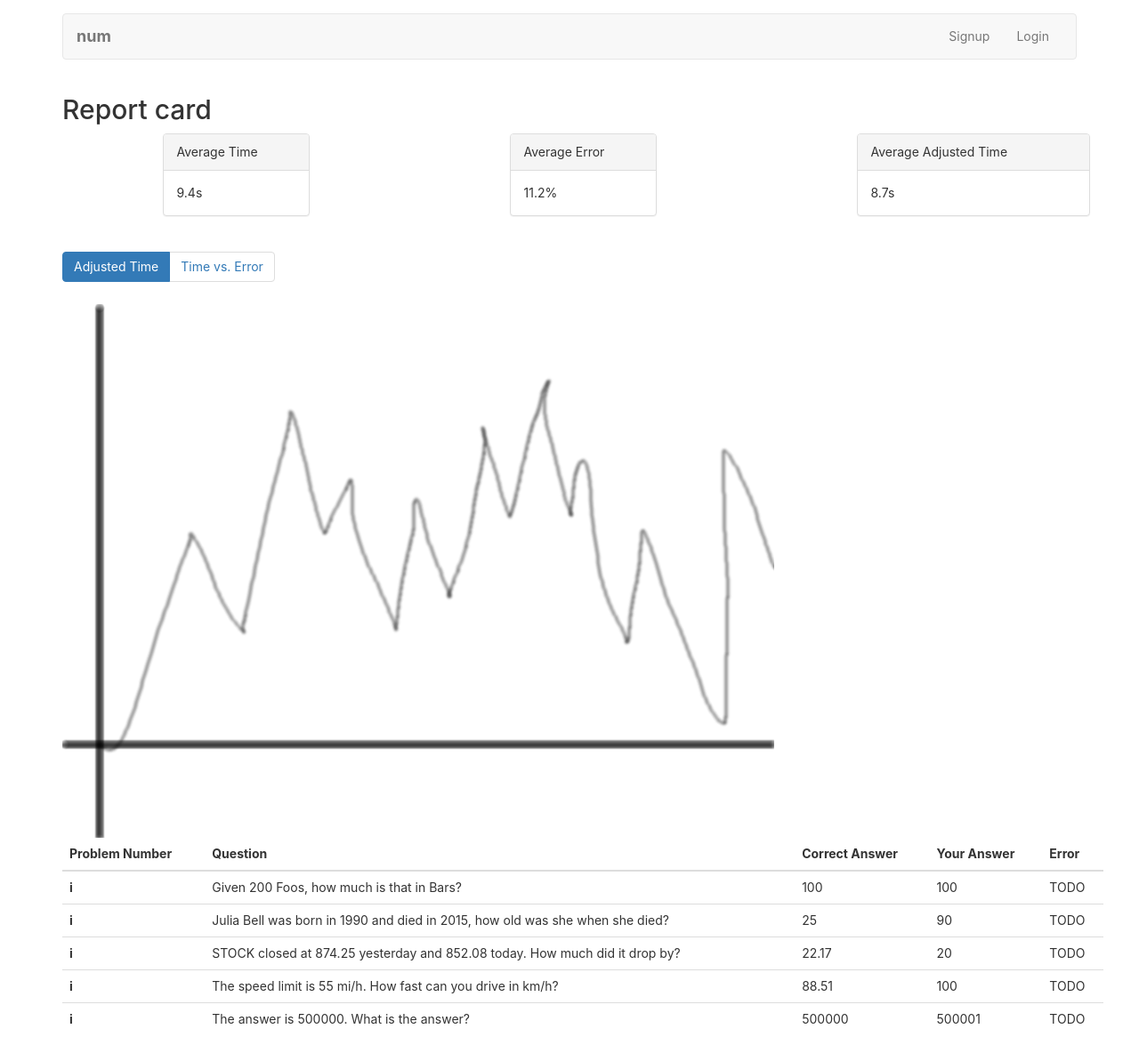
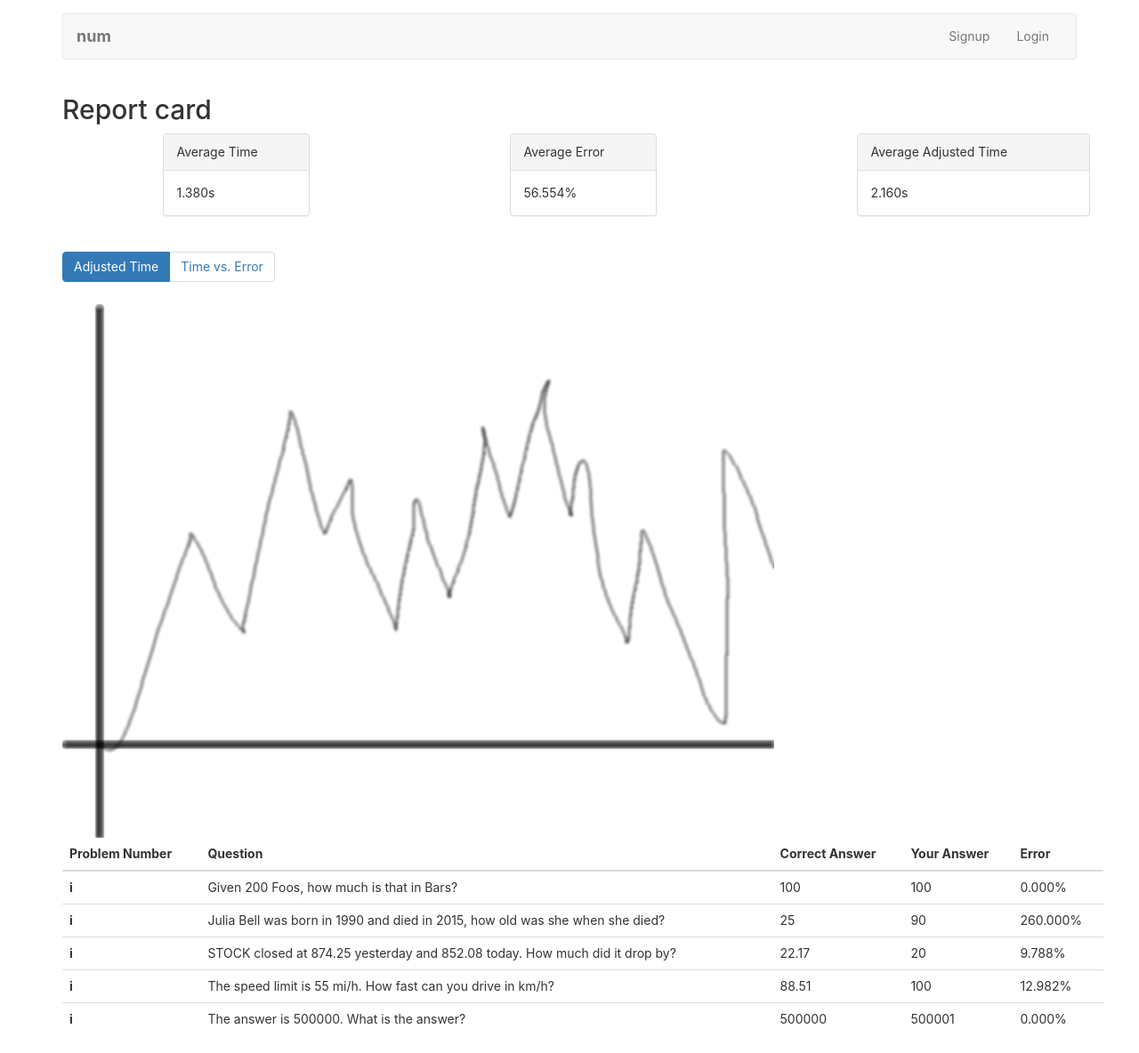
Before and after one commit to bongbang/num, a React (Create React App) app in the folder client/: page /report in a window 1280 px wide. Shown: the whole page at 89% size. Built offline with nearby package versions, Linux system fonts and the light colour scheme; what aws-amplify would draw is missing.

Commit message:
Add result calculator and use it to calculate quiz results.
This will probably go in the backend at some point, but until we have an easy way to integrate the frontend and the backend this will suffice.

```diff
--- a/client/src/containers/Report.js
+++ b/client/src/containers/Report.js
@@ -1,25 +1,39 @@
+import {calculateError, calculateAdjustedTime} from '../resultCalculator.js';
+
 import React, { Component } from 'react';
 import { Grid, Row, Col, Panel } from 'react-bootstrap';
 
 import mockgraph from './mockgraph.png';
 
 function QuizResult(props) {
-	var averageTime = 9.4;
-	var averageError = 11.2;
-	var adjustedTime = 8.7;
+	var averageTime = 0.0;
+	var averageError = 0.0;
+	var adjustedTime = 0.0;
 
 	var resultDisplay = [];
 	for(var i = 0; i < props.results.length; i++) {
+		var error = calculateError(
+			props.results[i].expectedAnswer,
+			props.results[i].actualAnswer
+		);
+
 		resultDisplay.push(
 			<tr>
 				<th scope="row">i</th>
 				<td>{props.results[i].question}</td>
 				<td>{props.results[i].expectedAnswer}</td>
 				<td>{props.results[i].actualAnswer}</td>
-				<td>TODO</td>
+				<td>{Number.parseFloat(error * 100.0).toFixed(3)}%</td>
 			</tr>
-		)
+		);
+
+		averageTime += props.results[i].timeTaken;
+		averageError += error;
 	}
+
+	averageTime /= props.results.length;
+	averageError /= props.results.length;
+	adjustedTime = calculateAdjustedTime(averageTime, averageError);
 
 	return (
 		<Grid>
@@ -38,7 +52,7 @@ function QuizResult(props) {
 							Average Time
 						</Panel.Heading>
 						<Panel.Body>
-							{averageTime}s
+							{Number.parseFloat(averageTime).toFixed(3)}s
 						</Panel.Body>
 					</Panel>
 				</Col>
@@ -51,7 +65,8 @@ function QuizResult(props) {
 							Average Error
 						</Panel.Heading>
 						<Panel.Body>
-							{averageError}%
+							{/* We multiply by 100.0 to turn averageError into a percent */}
+							{Number.parseFloat(averageError * 100.0).toFixed(3)}%
 						</Panel.Body>
 					</Panel>
 				</Col>
@@ -64,7 +79,7 @@ function QuizResult(props) {
 							Average Adjusted Time
 						</Panel.Heading>
 						<Panel.Body>
-							{adjustedTime}s
+							{Number.parseFloat(adjustedTime).toFixed(3)}s
 						</Panel.Body>
 					</Panel>
 				</Col>
--- /dev/null
+++ b/client/src/resultCalculator.js
@@ -0,0 +1,9 @@
+export function calculateError(expected, actual) {
+	// TODO: this is a placeholder
+	return Math.abs(actual - expected) / expected;
+}
+
+export function calculateAdjustedTime(actualTime, error) {
+	// TODO: this is also a placeholder
+	return actualTime * (1.0 + error);
+}
```
